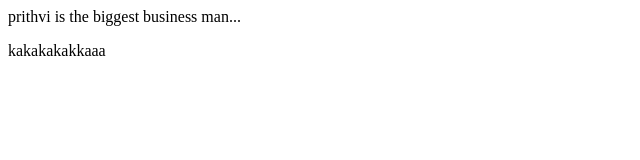
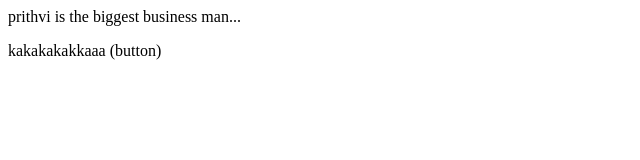
Before and after one commit to PrithviGowda16/localrepo, a plain HTML site: page LocalRepo/index.html in a window 1280 px wide. Shown: the full height of the page, 0-640 px from the left. Drawn offline with Linux system fonts and the light colour scheme.

Commit message:
add button

```diff
--- a/LocalRepo/index.html
+++ b/LocalRepo/index.html
@@ -2,5 +2,5 @@
     prithvi is the biggest business man...
 </p>
 <p>
-    kakakakakkaaa
+    kakakakakkaaa (button)
 </p>
```
